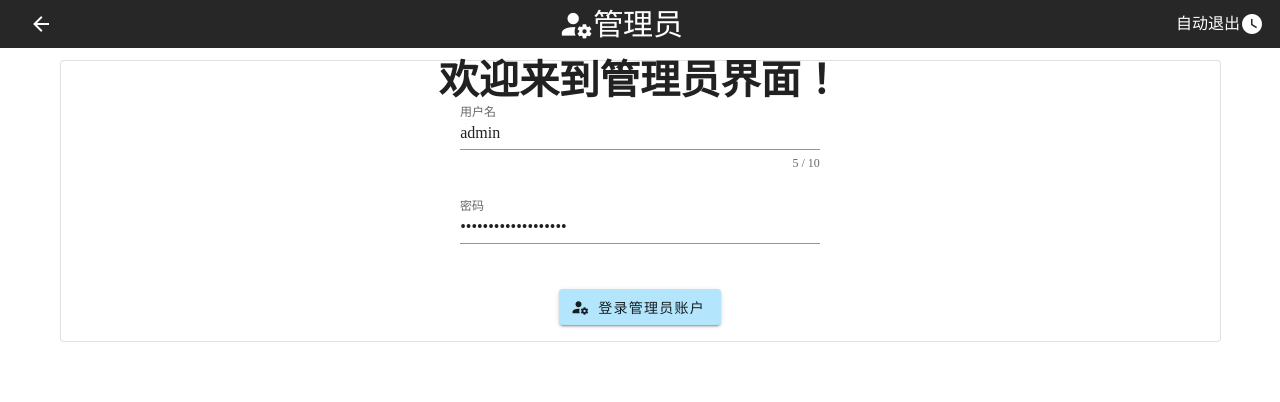
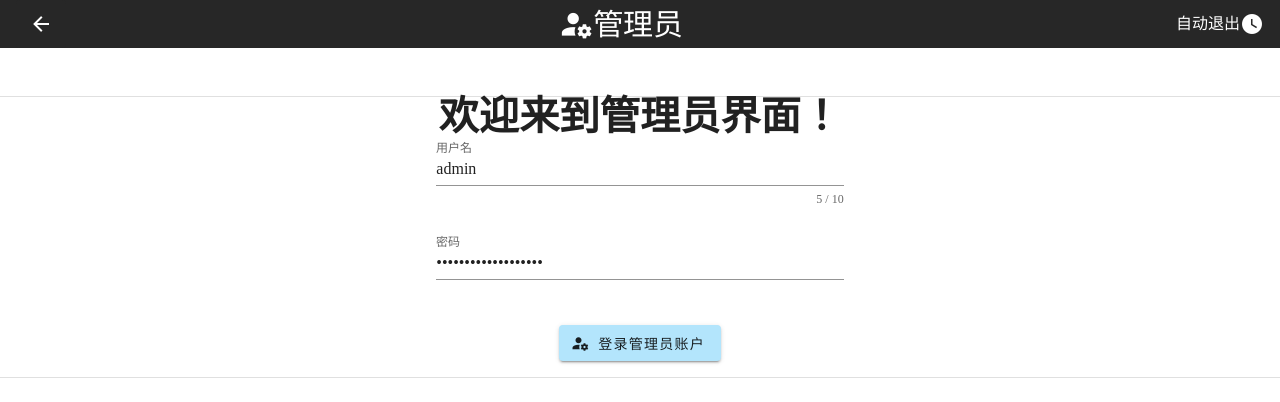
Before and after one commit to sink12138/infinite-academic, a Vue app in the folder frontend/: page /admin in a window 1280 px wide. Shown: the top 402 px of the page. Built offline with nearby package versions, Linux system fonts and the light colour scheme; what vue-clipboard2 would draw is missing.

Commit message:
管理员优化1.0

```diff
--- a/frontend/src/components/AdminSetting.vue
+++ b/frontend/src/components/AdminSetting.vue
@@ -48,7 +48,7 @@
                       label="频率"
                       max="31"
                       min="1"
-                      thumb-label="always"
+                      thumb-label
                       ticks
                     ></v-slider>
                     <v-slider
@@ -58,7 +58,7 @@
                       label="频率"
                       max="12"
                       min="1"
-                      thumb-label="always"
+                      thumb-label
                       ticks
                     ></v-slider>
 
@@ -77,7 +77,7 @@
                       label="时间"
                       max="23"
                       min="0"
-                      thumb-label="always"
+                      thumb-label
                       ticks
                     ></v-slider>
 
@@ -91,19 +91,11 @@
                     >
                       频率：每{{ frequency }}月{{ hour }}点更新
                     </p>
-                    <p>{{ cron }}</p>
                   </v-container>
                 </v-card-text>
 
                 <v-card-actions>
                   <v-spacer></v-spacer>
-                  <v-btn
-                    color="blue darken-1"
-                    @click="getCron"
-                  >
-                    cron
-                  </v-btn>
-
                   <v-btn
                     color="blue darken-1"
                     :disabled="radioGroup < 0"
@@ -431,15 +423,6 @@ export default {
       this.dialog = false
     },
 
-    getCron () {
-      if (this.radioGroup == 0) {
-        this.cron = '0 0 ' + this.hour + ' */' + this.frequency +' * ?'
-      }
-      else {
-        this.cron = '0 0 ' + this.hour + ' * */' + this.frequency +' ?'
-      }
-    },
-
     addInspiration () {
       this.inspirations[this.totalInsprations++] = this.text
       this.text = ''
--- a/frontend/src/views/Admin.vue
+++ b/frontend/src/views/Admin.vue
@@ -8,15 +8,22 @@
       }"
     ></Banner>
 
+    <v-row
+      justify="center"
+      align="center"
+    >
       <v-card
-      v-if="this.isLogin"
-      class="navigation"
-      max-width="300"
-      style="float:left"
+        flat
+        style="top:60px"
+        width="1350"
       >
         <v-navigation-drawer
+          v-if="this.isLogin"
           permanent
+          floating
           expand-on-hover
+          fixed
+          style="top:60px"
         >
           <v-list
             nav
@@ -34,11 +41,8 @@
             </v-list-item>
           </v-list>
         </v-navigation-drawer>
-    </v-card>
 
 
-
-    <v-container>
         <v-card
           class="welcome"
           v-if="menu_id == 0"
@@ -229,9 +233,8 @@
         >
           <SystemSetting></SystemSetting>
         </div>
-
-    </v-container>
-
+      </v-card>
+    </v-row>
 
   </div>
 </template>
```
Lines whose indentation alone changed are shown as unchanged.
